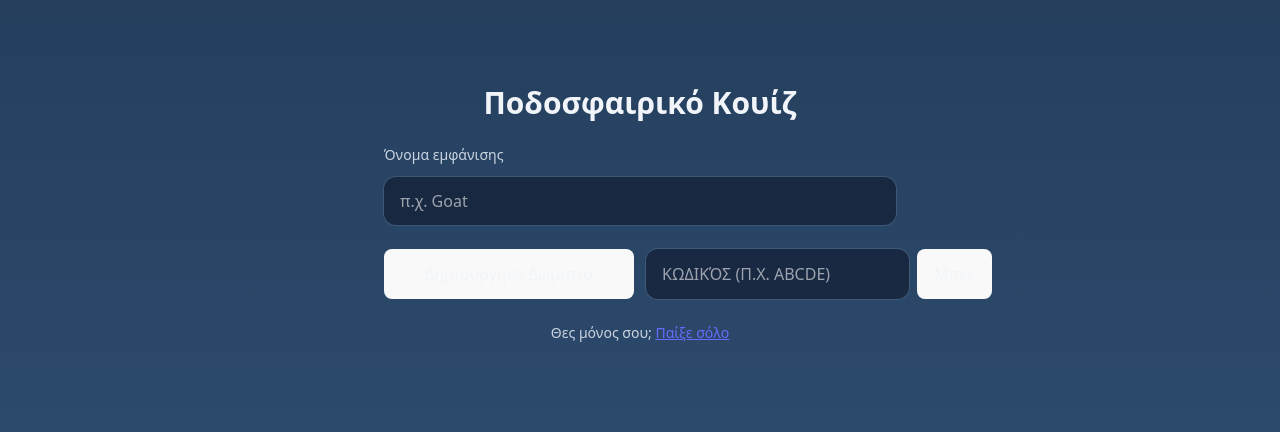
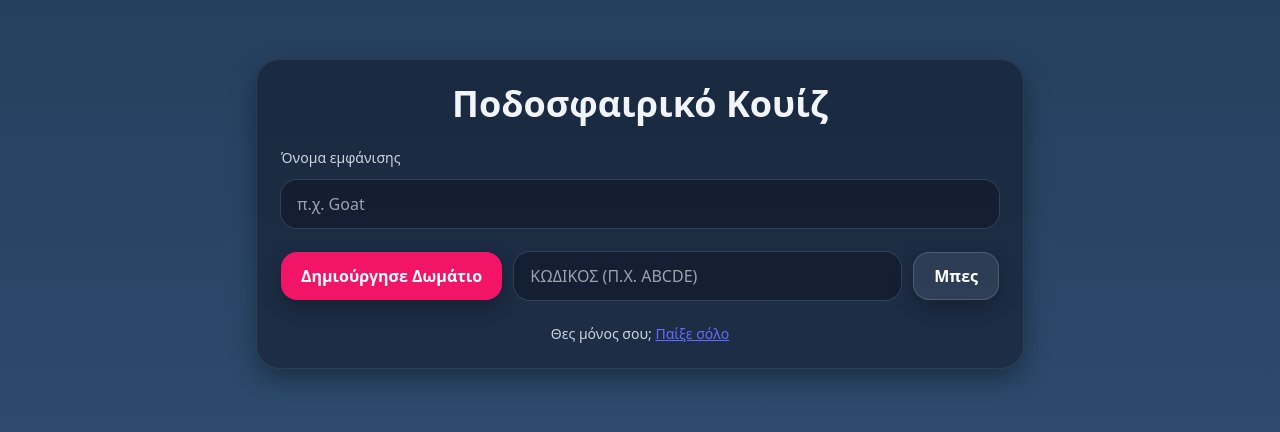
Before and after one commit to apapan08/football-quiz-multiplayer-choices, a React (Vite) app: page / in a window 1280 px wide. Shown: the part 186-618 px from the top of the page. Built offline with nearby package versions, Linux system fonts and the light colour scheme; no server answers.

Commit message:
fix join and landing page

```diff
--- a/src/index.css
+++ b/src/index.css
@@ -47,7 +47,7 @@
     line-height: 1.1;
   }
 
-  button {
+  button:not(.btn) {
     border-radius: 8px;
     border: 1px solid transparent;
     padding: 0.6em 1.2em;
@@ -58,11 +58,11 @@
     cursor: pointer;
     transition: border-color 0.25s;
   }
-  button:hover {
+  button:not(.btn):hover {
     border-color: #646cff;
   }
-  button:focus,
-  button:focus-visible {
+  button:not(.btn):focus,
+  button:not(.btn):focus-visible {
     outline: 4px auto -webkit-focus-ring-color;
   }
 
@@ -74,7 +74,7 @@
     a:hover {
       color: #747bff;
     }
-    button {
+    button:not(.btn) {
       background-color: #f9f9f9;
     }
   }
--- a/src/main.jsx
+++ b/src/main.jsx
@@ -3,6 +3,7 @@ import React from 'react'
 import ReactDOM from 'react-dom/client'
 import AppRouter from './AppRouter.jsx'
 import './index.css'
+import './styles/brand.css'
 
 ReactDOM.createRoot(document.getElementById('root')).render(
   <React.StrictMode>
--- a/src/pages/Join.jsx
+++ b/src/pages/Join.jsx
@@ -9,7 +9,7 @@ export default function Join() {
   const nav = useNavigate();
   const { ready, userId, setName } = useSupabaseAuth();
 
-  // ✅ πάντα κενό στην αρχή — ο χρήστης γράφει νέο όνομα
+  // Πάντα κενό στην αρχή — ο χρήστης γράφει νέο όνομα
   const [tempName, setTempName] = useState('');
   const canJoin = (tempName || '').trim().length >= 2;
 
@@ -47,12 +47,16 @@ export default function Join() {
   }
 
   return (
-    <div className="min-h-screen flex items-center justify-center p-6"
-         style={{ background: 'linear-gradient(180deg,#223B57,#2F4E73)' }}>
+    <div
+      className="min-h-screen flex items-center justify-center p-6"
+      style={{ background: 'linear-gradient(180deg,#223B57,#2F4E73)' }}
+    >
       <div className="card w-full max-w-lg text-slate-100">
-        <div className="flex items-center justify-between">
+        <div className="flex items-center justify-between gap-3">
           <h1 className="font-display text-2xl font-extrabold">Μπες στο δωμάτιο</h1>
-          <div className="pill bg-white/10">Κωδικός: <span className="font-mono">{(code || '').toUpperCase()}</span></div>
+          <div className="pill bg-white/10 whitespace-nowrap">
+            Κωδικός: <span className="font-mono">{(code || '').toUpperCase()}</span>
+          </div>
         </div>
 
         <div className="mt-6 space-y-3">
@@ -61,7 +65,7 @@ export default function Join() {
             className="w-full rounded-xl bg-slate-900/60 px-4 py-3 text-slate-100 outline-none ring-1 ring-white/10 focus:ring-2 focus:ring-pink-400"
             placeholder="π.χ. Goat"
             value={tempName}
-            onChange={(e)=>setTempName(e.target.value)}
+            onChange={(e) => setTempName(e.target.value)}
             maxLength={24}
             inputMode="text"
             autoComplete="off"
@@ -71,11 +75,15 @@ export default function Join() {
           />
         </div>
 
-        <div className="mt-6 flex justify-between">
-          <a className="btn btn-neutral" href="/">← Αρχική</a>
-          <button className="btn btn-accent py-3 disabled:opacity-50"
-                  onClick={handleJoin} disabled={!ready || !canJoin}>
-            Μπες στο δωμάτιο
+        {/* Responsive action row to avoid overflow */}
+        <div className="mt-6 flex flex-col-reverse sm:flex-row sm:items-center sm:justify-between gap-3">
+          <a className="btn btn-neutral w-full sm:w-auto" href="/">← Αρχική</a>
+          <button
+            className="btn btn-neutral w-full sm:w-auto whitespace-nowrap disabled:opacity-50"
+            onClick={handleJoin}
+            disabled={!ready || !canJoin}
+          >
+            Μπες
           </button>
         </div>
       </div>
--- a/src/pages/Landing.jsx
+++ b/src/pages/Landing.jsx
@@ -13,61 +13,96 @@ export default function Landing() {
   async function createRoom() {
     if (!ready || !userId) return;
     if (!name.trim()) { alert('Βάλε ένα όνομα εμφάνισης'); return; }
-    const client = supabase;
+
     const roomCode = await generateUniqueRoomCode();
-    const { data: room, error: e1 } = await client
+    const { data: room, error: e1 } = await supabase
       .from('rooms')
       .insert({ code: roomCode, created_by: userId, status: 'lobby', settings: {} })
       .select('*')
       .single();
-    if (e1) { alert(e1.message); return; }
 
-    await client.from('participants')
+    if (e1 || !room) { alert(e1?.message || 'Αποτυχία δημιουργίας δωματίου'); return; }
+
+    await supabase
+      .from('participants')
       .upsert({ room_id: room.id, user_id: userId, name, is_host: true }, { onConflict: 'room_id,user_id' });
 
     nav(`/room/${room.code}`);
   }
 
   async function joinRoom() {
-  // do not write until auth session exists
     if (!ready || !userId) return;
 
     const c = (code || '').trim().toUpperCase();
     if (!c || c.length !== 5) { alert('Έγκυρος κωδικός 5 γραμμάτων'); return; }
     if (!name.trim()) { alert('Βάλε ένα όνομα εμφάνισης'); return; }
 
-  const client = supabase;
-  const { data: room, error } = await client.from('rooms').select('*').eq('code', c).single();
+    const { data: room, error } = await supabase.from('rooms').select('*').eq('code', c).single();
     if (error || !room) { alert('Το δωμάτιο δεν βρέθηκε'); return; }
 
-  // upsert only after session is ready
-  await client.from('participants').upsert(
-    { room_id: room.id, user_id: userId, name, is_host: false },
-    { onConflict: 'room_id,user_id' }
-  );
+    await supabase
+      .from('participants')
+      .upsert({ room_id: room.id, user_id: userId, name, is_host: false }, { onConflict: 'room_id,user_id' });
 
     nav(`/room/${room.code}`);
   }
 
+  const canCreate = ready && !!name.trim();
+  const canJoin = ready && !!name.trim() && (code || '').trim().length === 5;
 
   return (
-    <div className="min-h-screen flex items-center justify-center p-6"
-         style={{ background: 'linear-gradient(180deg,#223B57,#2F4E73)' }}>
-      <div className="card w-full max-w-lg text-slate-100">
-        <h1 className="font-display text-3xl font-extrabold text-center">Ποδοσφαιρικό Κουίζ</h1>
+    <div
+      className="min-h-screen flex items-center justify-center p-6"
+      style={{ background: 'linear-gradient(180deg,#223B57,#2F4E73)' }}
+    >
+      <div className="card w-full max-w-3xl text-slate-100">
+        <h1 className="font-display text-3xl md:text-4xl font-extrabold text-center">Ποδοσφαιρικό Κουίζ</h1>
+
         <div className="mt-6 space-y-3">
           <label className="block text-sm text-slate-300">Όνομα εμφάνισης</label>
-          <input className="w-full rounded-xl bg-slate-900/60 px-4 py-3 text-slate-100 outline-none ring-1 ring-white/10"
-                 value={name} onChange={(e)=>setName(e.target.value)} placeholder="π.χ. Goat" />
+          <input
+            className="w-full rounded-2xl bg-slate-900/60 px-4 py-3 text-slate-100 outline-none ring-1 ring-white/10 focus:ring-2 focus:ring-pink-400"
+            value={name}
+            onChange={(e) => setName(e.target.value)}
+            placeholder="π.χ. Goat"
+            maxLength={24}
+            autoComplete="off"
+            spellCheck={false}
+          />
         </div>
 
-        <div className="mt-6 grid grid-cols-1 md:grid-cols-2 gap-3">
-          <button className="btn btn-accent py-3" onClick={createRoom} disabled={!ready}>Δημιούργησε Δωμάτιο</button>
-          <div className="flex gap-2">
-            <input className="flex-1 rounded-xl bg-slate-900/60 px-4 py-3 text-slate-100 outline-none ring-1 ring-white/10 uppercase"
-                   placeholder="Κωδικός (π.χ. ABCDE)" value={code} onChange={(e)=>setCode(e.target.value)} maxLength={5} />
-            <button className="btn btn-neutral px-4" onClick={joinRoom} disabled={!ready}>Μπες</button>
+        {/* Actions row: responsive + no overflow */}
+        <div className="mt-6 flex flex-col sm:flex-row items-stretch gap-3">
+          {/* Create room */}
+          <button
+            className="btn btn-accent w-full sm:w-auto"
+            onClick={createRoom}
+            disabled={!canCreate}
+          >
+            Δημιούργησε Δωμάτιο
+          </button>
+
+          {/* Code input grows in the middle */}
+          <div className="flex-1 min-w-0">
+            <input
+              className="w-full rounded-2xl bg-slate-900/60 px-4 py-3 text-slate-100 outline-none ring-1 ring-white/10 focus:ring-2 focus:ring-pink-400 uppercase"
+              placeholder="ΚΩΔΙΚΟΣ (π.χ. ABCDE)"
+              value={code}
+              onChange={(e) => setCode(e.target.value.toUpperCase().slice(0, 5))}
+              maxLength={5}
+              autoComplete="off"
+              spellCheck={false}
+            />
           </div>
+
+          {/* Join button stays inside card */}
+          <button
+            className="btn btn-neutral w-full sm:w-auto shrink-0 whitespace-nowrap"
+            onClick={joinRoom}
+            disabled={!canJoin}
+          >
+            Μπες
+          </button>
         </div>
 
         <div className="mt-6 text-center text-sm text-slate-300">
--- /dev/null
+++ b/src/styles/brand.css
@@ -0,0 +1,42 @@
+/* src/styles/brand.css */
+:root{
+  --brand-grad-from:#223B57;
+  --brand-grad-to:#2F4E73;
+  --brand-accent:#F11467;
+  --brand-card:rgba(17,24,39,0.55);
+  --brand-border:rgba(255,255,255,.08);
+}
+
+/* Base button */
+.btn{
+  border-radius: 1rem;               /* ~rounded-2xl */
+  padding: .6rem 1.25rem;            /* ~px-5 py-2 */
+  font-weight: 600;
+  box-shadow: 0 8px 20px rgba(0,0,0,.25);
+  transition: filter .15s ease, background .15s ease, transform .06s ease;
+}
+
+/* Neutral button — like “Δεν γνωρίζω” */
+.btn-neutral{
+  background: rgba(148,163,184,0.15);
+  color: #fff;
+  border: 1px solid rgba(255,255,255,.16);
+}
+.btn-neutral:hover{ background: rgba(148,163,184,0.25); }
+
+/* Accent (if you want to keep for “Start game”) */
+.btn-accent{
+  background: var(--brand-accent);
+  color: #fff;
+}
+.btn-accent:hover{ filter: brightness(1.06); }
+
+/* Cards/pills used on these pages */
+.card{
+  background: var(--brand-card);
+  border:1px solid var(--brand-border);
+  border-radius: 1.5rem;
+  padding:1.5rem;
+  box-shadow: 0 10px 24px rgba(0,0,0,.35);
+}
+.pill{ border-radius:999px; padding:.25rem .6rem; font-weight:700; }
```
Lines whose indentation alone changed are shown as unchanged.
